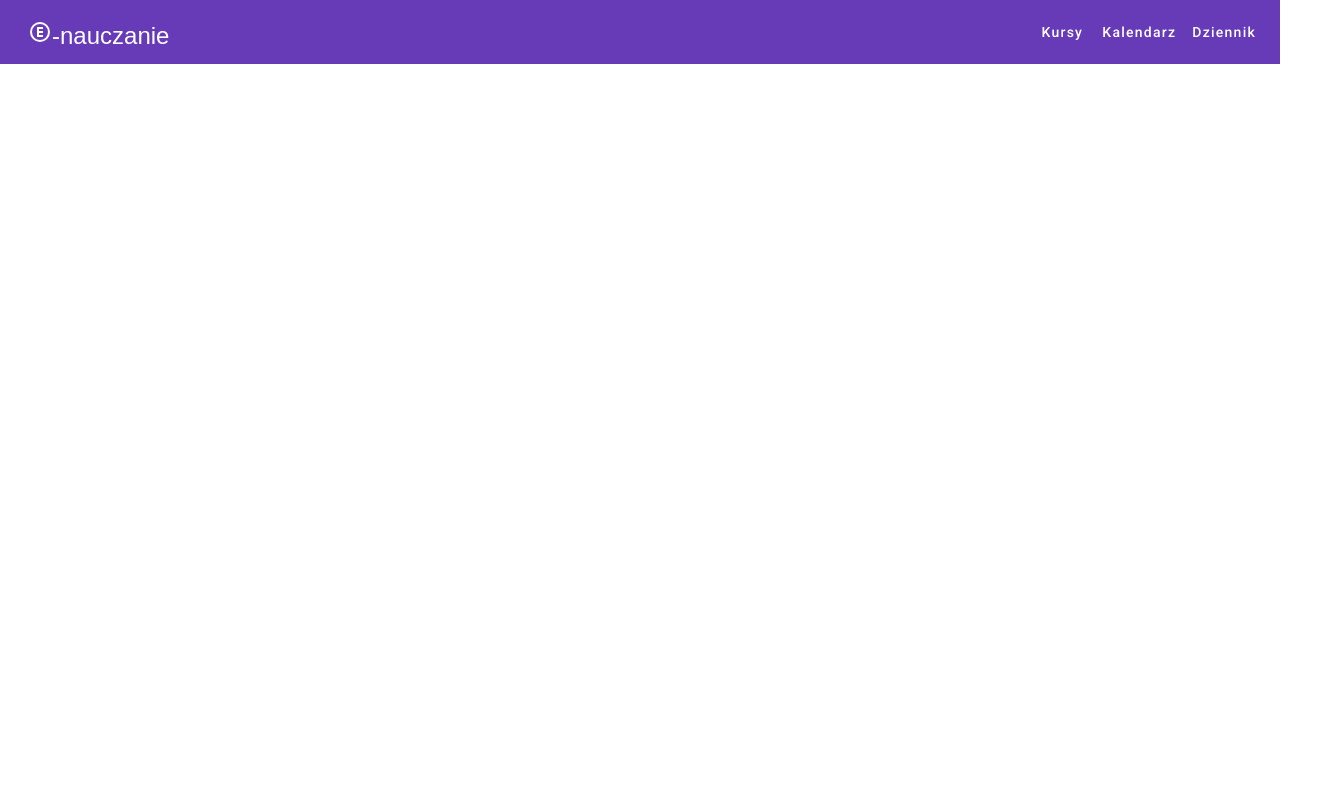
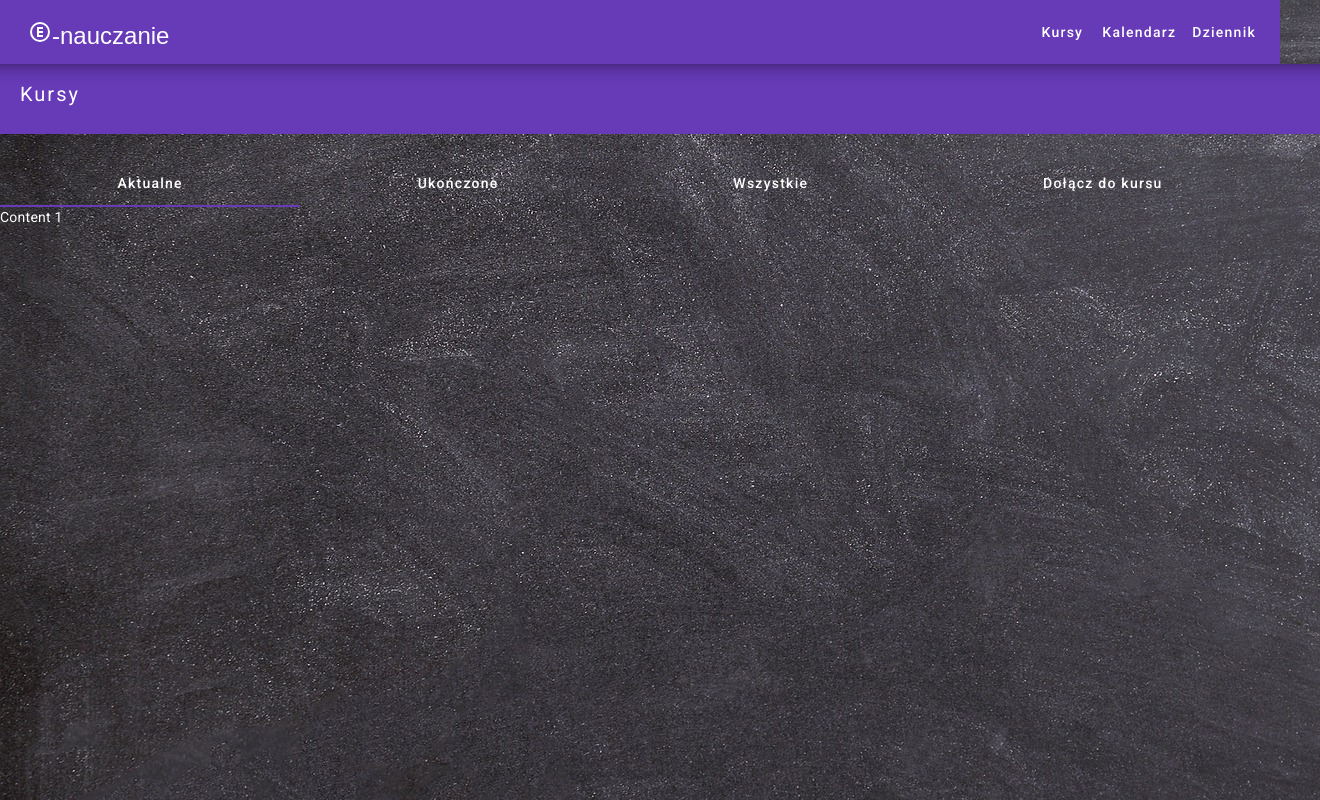
Before and after one commit to ada295/e-learning-frontend, an Angular app: page /kursy in a window 1280 px wide. Before the commit this address led to /. Shown: the whole page, 1320 px wide, since content can reach past the window. Built offline with nearby package versions, Linux system fonts and the light colour scheme.

Commit message:
Added background, courses tabs

```diff
--- a/src/app/app-routing.module.ts
+++ b/src/app/app-routing.module.ts
@@ -1,7 +1,13 @@
 import { NgModule } from '@angular/core';
 import { RouterModule, Routes } from '@angular/router';
+import {CoursesComponent} from "./courses/courses.component";
 
-const routes: Routes = [];
+const routes: Routes = [
+  {
+    path: 'kursy',
+    component: CoursesComponent
+  }
+];
 
 @NgModule({
   imports: [RouterModule.forRoot(routes)],
--- a/src/app/app.module.ts
+++ b/src/app/app.module.ts
@@ -12,11 +12,14 @@ import {MatDividerModule} from "@angular/material/divider";
 import {FormsModule, ReactiveFormsModule} from "@angular/forms";
 import {HttpClientModule} from "@angular/common/http";
 import {MatNativeDateModule} from "@angular/material/core";
+import { CoursesComponent } from './courses/courses.component';
+import {MatTabsModule} from "@angular/material/tabs";
 
 @NgModule({
   declarations: [
     AppComponent,
-    MenuComponent
+    MenuComponent,
+    CoursesComponent
   ],
   imports: [
     BrowserModule,
@@ -30,6 +33,7 @@ import {MatNativeDateModule} from "@angular/material/core";
     HttpClientModule,
     MatNativeDateModule,
     ReactiveFormsModule,
+    MatTabsModule,
   ],
   providers: [],
   bootstrap: [AppComponent]
--- /dev/null
+++ b/src/app/courses/courses.component.css
@@ -0,0 +1,4 @@
+.mat-mdc-tab:not(.mat-mdc-tab-disabled) .mdc-tab__text-label,
+.mat-mdc-tab-link:not(.mat-mdc-tab-disabled) .mdc-tab__text-label {
+  color: white !important;
+}
--- /dev/null
+++ b/src/app/courses/courses.component.html
@@ -0,0 +1,6 @@
+<mat-tab-group>
+  <mat-tab label="Aktualne"> Content 1 </mat-tab>
+  <mat-tab label="Ukończone"> Content 2 </mat-tab>
+  <mat-tab label="Wszystkie"> Content 3 </mat-tab>
+  <mat-tab label="Dołącz do kursu"> Content 4 </mat-tab>
+</mat-tab-group>
--- /dev/null
+++ b/src/app/courses/courses.component.ts
@@ -0,0 +1,11 @@
+import {Component, ViewEncapsulation} from '@angular/core';
+
+@Component({
+  selector: 'app-courses',
+  templateUrl: './courses.component.html',
+  styleUrls: ['./courses.component.css'],
+  encapsulation: ViewEncapsulation.None
+})
+export class CoursesComponent {
+  public title = "Kursy";
+}
--- a/src/app/menu/menu.component.css
+++ b/src/app/menu/menu.component.css
@@ -1,3 +1,24 @@
 .example-spacer {
   flex: 1 1 auto;
 }
+
+.nav {
+
+}
+
+.bottom-nav {
+  margin-bottom: 25px;
+  width: 100%;
+  height: 30px;
+  color: white;
+  background-color: rgba(103, 58, 183, 1);
+  padding: 20px;
+
+  -webkit-box-shadow: inset 0px 48px 23px -55px rgba(0, 0, 0, 1);
+  -moz-box-shadow: inset 0px 48px 23px -55px rgba(0, 0, 0, 1);
+  box-shadow: inset 0px 48px 23px -55px rgba(0, 0, 0, 1);
+
+  font-family: Roboto, sans-serif;
+  letter-spacing: 2px;
+  font-size: 20px;
+}
--- a/src/app/menu/menu.component.html
+++ b/src/app/menu/menu.component.html
@@ -1,15 +1,21 @@
-<mat-toolbar color="primary">
-  <button mat-icon-button class="example-icon">
+<mat-toolbar class = 'nav' color="primary">
+  <button mat-icon-button class="example-icon" routerLink="/">
     <mat-icon class="e-letter" svgIcon="alphabetELetter" aria-hidden="false"></mat-icon>-nauczanie
   </button>
   <span class="example-spacer"></span>
-  <button mat-button>
+  <button mat-button routerLink="/kursy">
     Kursy
   </button>
-  <button mat-button>
+  <button mat-button routerLink="/kalendarz">
     Kalendarz
   </button>
   <button mat-button>
     Dziennik
   </button>
 </mat-toolbar>
+
+<div class="bottom-nav">
+  Kursy
+</div>
+
+<router-outlet></router-outlet>
--- a/src/app/menu/menu.component.ts
+++ b/src/app/menu/menu.component.ts
@@ -1,6 +1,7 @@
 import { Component, OnInit } from '@angular/core';
 import {DomSanitizer} from "@angular/platform-browser";
 import {MatIconRegistry} from "@angular/material/icon";
+import {ActivatedRoute} from "@angular/router";
 
 const E_LETTER = '<svg xmlns="http://www.w3.org/2000/svg" viewBox="0 0 24 24"><title>alpha-e-circle-outline</title><path d="M9,7H15V9H11V11H15V13H11V15H15V17H9V7M12,2A10,10 0 0,1 22,12A10,10 0 0,1 12,22A10,10 0 0,1 2,12A10,10 0 0,1 12,2M12,4A8,8 0 0,0 4,12A8,8 0 0,0 12,20A8,8 0 0,0 20,12A8,8 0 0,0 12,4Z" /></svg>';
 
@@ -18,5 +19,4 @@ export class MenuComponent implements OnInit {
 
   ngOnInit(): void {
   }
-
 }
--- a/src/styles.css
+++ b/src/styles.css
@@ -1,4 +1,13 @@
 /* You can add global styles to this file, and also import other style files */
 
 html, body { height: 100%; }
-body { margin: 0; font-family: Roboto, "Helvetica Neue", sans-serif; }
+/*body { margin: 0; font-family: Roboto, "Helvetica Neue", sans-serif; }*/
+
+body {
+  /*background: url("assets/szkola.jpg") repeat;*/
+  background: url("assets/tablica.jpg");
+  color: white;
+  font-family: 'Lato', sans-serif;
+  font-size: 20px;
+  margin: 0;
+}
```
Also changed, not shown: src/assets/tablica.jpg (added).
